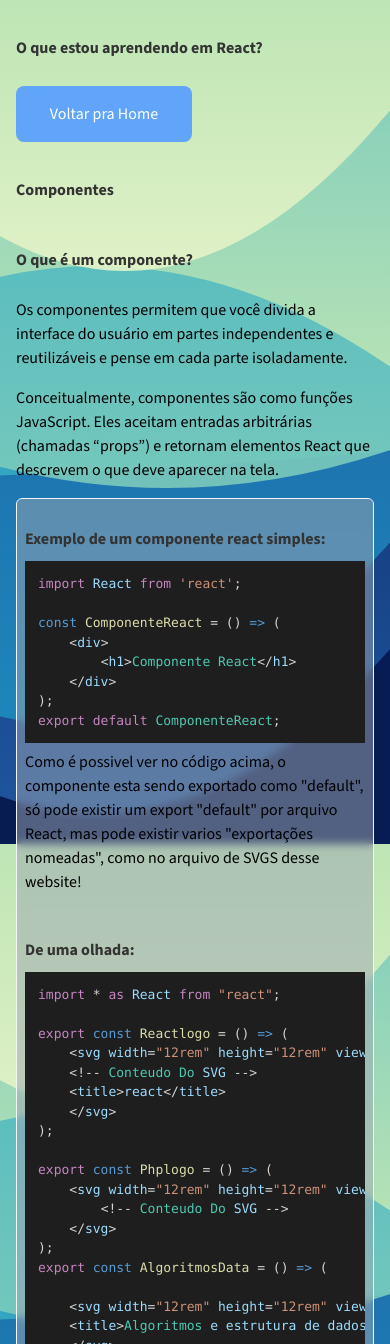
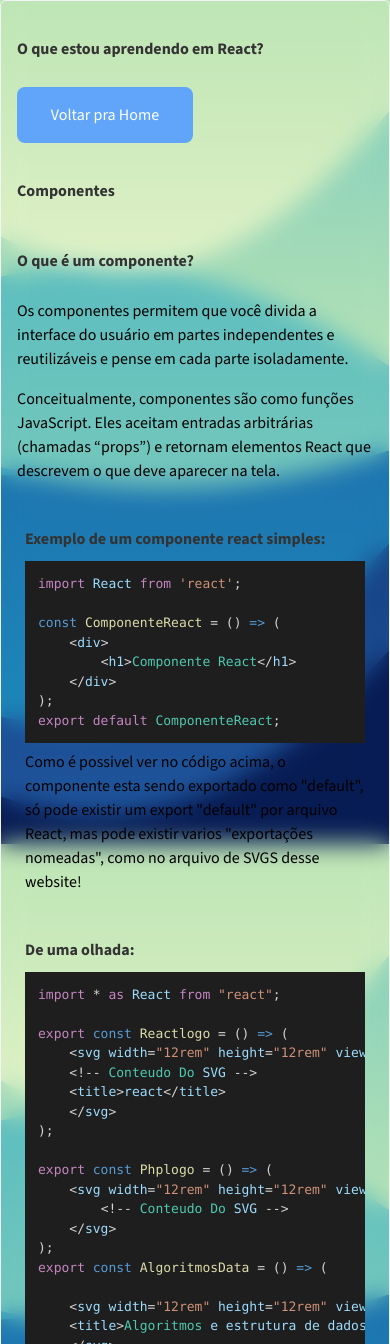
Before and after one commit to GabrielErani/ResumoMateriasReact, a React (Create React App) app: page /React in a window 390 px wide. Shown: the top 1344 px of the page. Built offline with nearby package versions, Linux system fonts and the light colour scheme.

Commit message:
vsfd responsividade elevado ao cubo

```diff
--- a/src/pages/MySql.js
+++ b/src/pages/MySql.js
@@ -79,7 +79,7 @@ SET TRANSACTION ISOLATION LEVEL SERIALIZABLE;
     `;
 
     return (
-        <div className='p-4 lg:min-w-screen-lg lg:max-w-screen-lg w-screen h-screen'>
+        <div className='p-4 lg:min-w-screen-lg lg:max-w-screen-lg w-screen min-h-screen rounded-md bg-clip-padding backdrop-filter backdrop-blur-md bg-opacity-50 border border-gray-100'>
 
             <h1 className="text-[#333] mt-[20px] mb-[10px]"><strong> Banco de Dados MySQL</strong></h1>
             <ButtonLinkBackHome />
@@ -189,6 +189,7 @@ SET TRANSACTION ISOLATION LEVEL SERIALIZABLE;
                 {lockCompartilhadoCode}
             </SyntaxHighlighter>
         </div>
+
     );
 };
 
--- a/src/pages/Reactpage.js
+++ b/src/pages/Reactpage.js
@@ -77,14 +77,14 @@ const Home = () => {
 
 export default Home;`;
     return(
-    <div className='p-4 flex flex-col gap-4 lg:min-w-screen-lg lg:max-w-screen-lg w-screen h-screen'>
+        <div className='p-4 flex flex-col gap-4 lg:min-w-screen-lg lg:max-w-screen-lg w-screen min-h-screen rounded-md bg-clip-padding backdrop-filter backdrop-blur-md bg-opacity-50 border border-gray-100'>
         <h1 className="text-[#333] mt-[20px] mb-[10px]"><strong>O que estou aprendendo em React?</strong></h1>
         <ButtonLinkBackHome />
         <h2 className="text-[#333] mt-[20px] mb-[10px]"><strong>Componentes</strong></h2>
         <h3 className='text-[#333] mt-[20px] mb-[10px]'><strong>O que é um componente?</strong></h3>
         <p>Os componentes permitem que você divida a interface do usuário em partes independentes e reutilizáveis e pense em cada parte isoladamente.</p>
         <p>Conceitualmente, componentes são como funções JavaScript. Eles aceitam entradas arbitrárias (chamadas “props”) e retornam elementos React que descrevem o que deve aparecer na tela.</p>
-        <div className=' p-2 bg-gray-400 rounded-md bg-clip-padding backdrop-filter backdrop-blur-sm bg-opacity-50 border border-gray-100'>
+        <div className=' p-2 '>
         <h3 className='text-[#333] mt-[20px] mb-[10px]'><strong>Exemplo de um componente react simples:</strong></h3>
         <SyntaxHighlighter language="javascript" style={vscDarkPlus}>
                 {componenteExemploReact}
--- a/src/pages/ResumoAlgoritmos.js
+++ b/src/pages/ResumoAlgoritmos.js
@@ -161,7 +161,7 @@ void inOrder(No* no) {
 }`;
 
     return (
-        <div className='p-4 lg:min-w-screen-lg lg:max-w-screen-lg w-screen h-screen'>
+        <div className='p-4 lg:min-w-screen-lg lg:max-w-screen-lg w-screen min-h-screen rounded-md bg-clip-padding backdrop-filter backdrop-blur-md bg-opacity-50 border border-gray-100'>
             <h1 className="text-[#333] mt-[20px] mb-[10px]">Algoritmos e Estruturas de Dados</h1>
             <ButtonLinkBackHome />
             <h2 className="text-[#333] mt-[20px] mb-[10px]">1. Introdução a Grafos e Árvores</h2>
--- a/src/pages/ResumoPHP.js
+++ b/src/pages/ResumoPHP.js
@@ -173,7 +173,7 @@ if ($_SERVER['REQUEST_METHOD'] == 'POST') {
 }`;
 
     return (
-        <div className='p-4 lg:min-w-screen-lg lg:max-w-screen-lg w-screen h-screen'>
+        <div className='p-4 lg:min-w-screen-lg lg:max-w-screen-lg w-screen min-h-screen rounded-md bg-clip-padding backdrop-filter backdrop-blur-md bg-opacity-50 border border-gray-100'>
             <h1 className="text-[#333] mt-[20px] mb-[10px]"><strong>Resumo PHP & Algoritmos E Estrutura De Dados</strong></h1>
             <ButtonLinkBackHome />
             <h2 className="text-[#333] mt-[20px] mb-[10px]"><strong>1. Introdução ao phpMyAdmin e MySQL</strong></h2>
```
